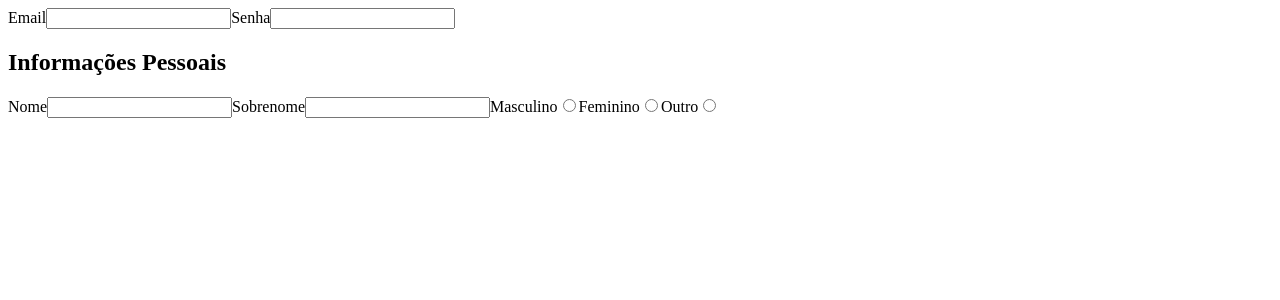
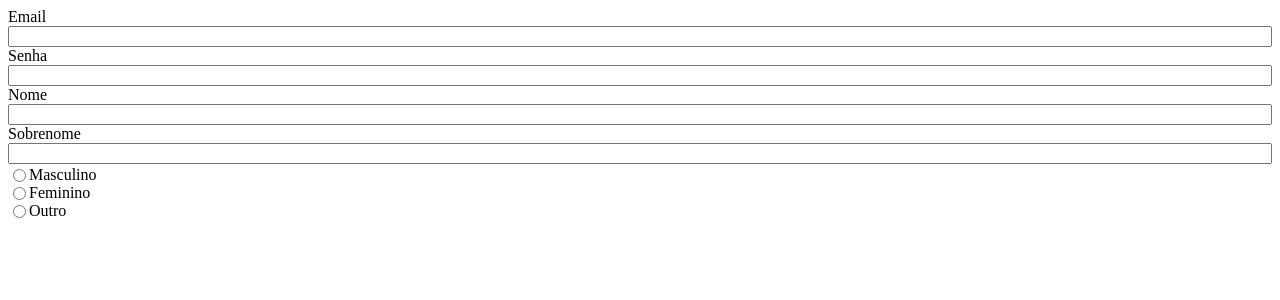
Before and after one commit to FuentesRichard/squad-31, a Next.js app in the folder PoC/Frontend/: page /Cadastro in a window 1280 px wide. Shown: the top 300 px of the page. Built offline with nearby package versions, Linux system fonts and the light colour scheme.

Commit message:
Arrumando o espaçamento das labels e inputs

```diff
--- a/PoC/Frontend/pages/Cadastro.js
+++ b/PoC/Frontend/pages/Cadastro.js
@@ -1,8 +1,30 @@
 import React from "react";
+import styled from "styled-components";
+
+const FormCadastro = styled.form`
+   display: flex;
+   flex-direction: column;
+
+   div {
+      display: flex;
+   }
+`;
+
+const FlexContainerInput = styled.div`
+   display: flex;
+   flex-direction: column;
+   justify-content: space-evenly;
+`;
+
+const FlexContainerLabel = styled.div`
+   display: flex;
+   flex-direction: column;
+   margin-top: 2px;
+`;
 
 function Cadastro() {
    return (
-      <form>
+      <FormCadastro>
 
          <label for="email">Email</label>
          <input id="email" type="email" />
@@ -10,21 +32,28 @@ function Cadastro() {
          <label for="senha">Senha</label>
          <input id="senha" type="password" />
 
-         <h2>Informações Pessoais</h2>
-
          <label for="nome">Nome</label>
          <input id="nome" type="text" />
 
          <label for="sobrenome">Sobrenome</label>
          <input id="sobrenome" type="text" />
 
-         <label for="masculino">Masculino</label>
-         <input name="genero" id="masculino" type="radio" />
-         <label for="feminino">Feminino</label>
-         <input name="genero" id="feminino" type="radio" />
-         <label for="outro">Outro</label>
-         <input name="genero" id="outro" type="radio" />
-      </form>
+         <div>
+            <FlexContainerInput>
+               <input name="genero" id="masculino" type="radio" />
+               <input name="genero" id="feminino" type="radio" />
+               <input name="genero" id="outro" type="radio" />
+            </FlexContainerInput>
+
+            <FlexContainerLabel>
+               <label for="masculino">Masculino</label>
+               <label for="feminino">Feminino</label>
+               <label for="outro">Outro</label>
+            </FlexContainerLabel>
+
+         </div>
+
+      </FormCadastro>
    );
 }
 
```
